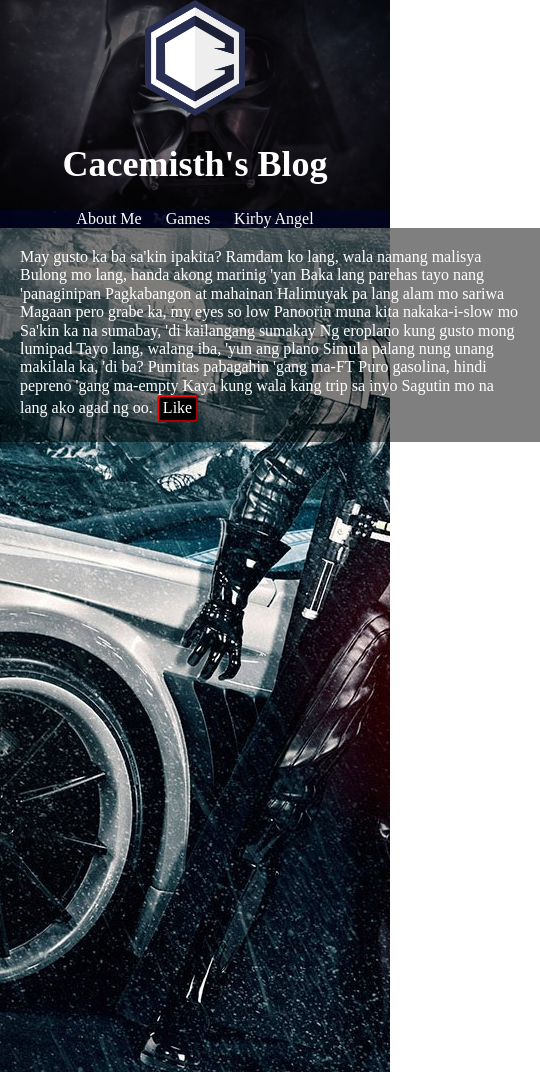
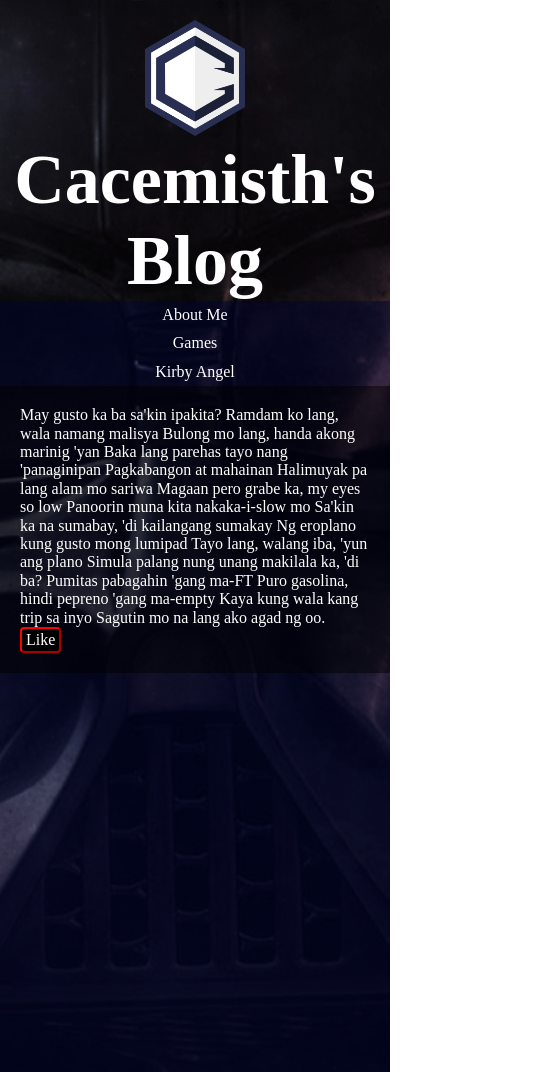
Before and after one commit to cacemisth/Reactive-Blog, a plain HTML site: page index.html in a window 390 px wide. Shown: the top 1072 px of the page, 540 px wide, since content can reach past the window. Drawn offline with nearby package versions, Linux system fonts and the light colour scheme.

Commit message:
Update index.html

```diff
--- a/index.html
+++ b/index.html
@@ -6,6 +6,9 @@
   <style>
     body {
       margin: 0;
+    }
+    img {
+      padding: 20px 0 0 0;
     }
     header {
       text-align: center;
@@ -24,7 +27,8 @@
     }
     h1 {
       color: white;
-      font-size: 36px;
+      font-size: 70px;
+      margin: 0;
     }
     ul {
       padding: 0;
@@ -39,7 +43,7 @@
       /* padding: 20px; */
     }
     article {
-      width: 500px;
+      max-width: 500px;
       padding: 20px;
       background: rgba(0, 0, 0, 0.5);
       display: block;
@@ -52,6 +56,28 @@
       border-color: red;
       cursor: pointer;
       padding: 2px 4px;
+    }
+    @media (max-width: 500px) {
+      section {
+        background: rgba(0, 5, 49, 0.5);
+        height: 100vh;
+      }
+      h1 {
+        font-size: 20;
+      }
+      li {
+        display: block;
+        padding: 5px;
+      }
+      body {
+        background: url(./bg.jpg);
+        background-size: cover;
+        object-fit: cover;
+        background-position: center;
+      }
+      header {
+        background: none;
+      }
     }
   </style>
 </head>
```
